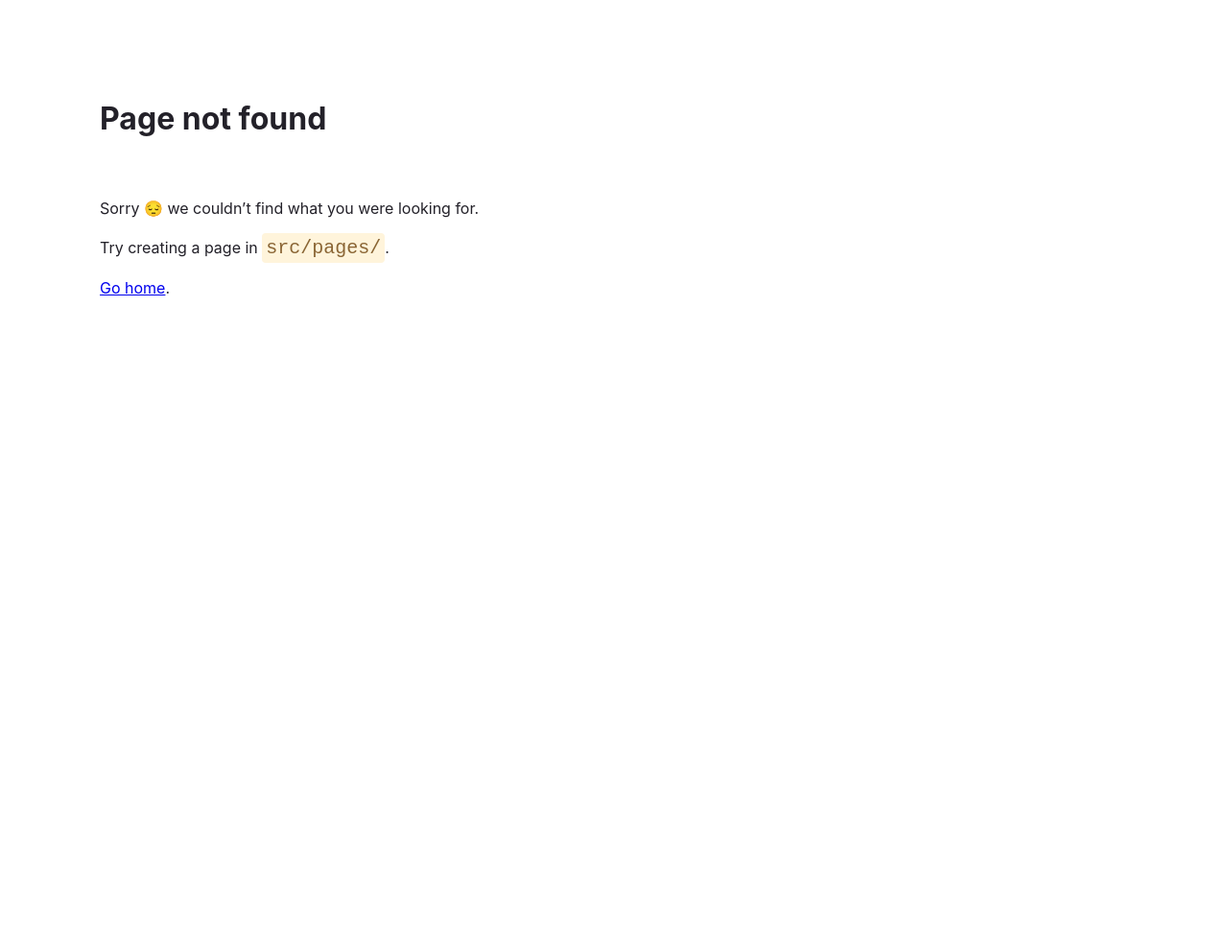
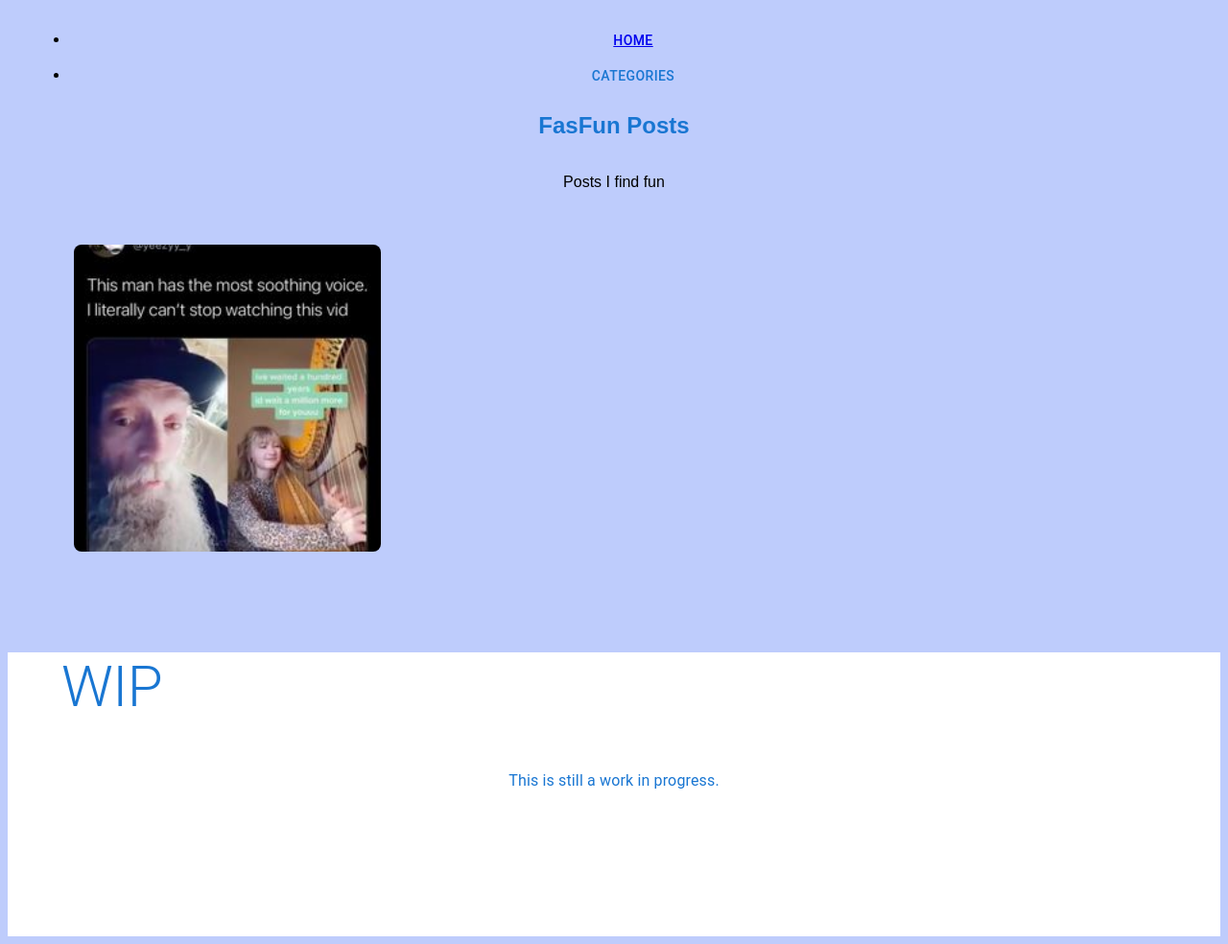
Before and after one commit to bizbunny/my-instagram-saves, a Gatsby site: page /categories/FunPosts in a window 1280 px wide. Before the commit this address had no page. Shown: the whole page at 96% size. Before the commit the page ends 800 px from the top, so only its background shows below. Built offline with nearby package versions, Linux system fonts and the light colour scheme; Gatsby itself is replaced by a stand-in of ours.

Commit message:
new bookmarks

```diff
--- a/src/components/footer/footer.css
+++ b/src/components/footer/footer.css
@@ -2,7 +2,7 @@
     overflow-x: hidden;
     display: block;
     color:#1976d2;
-    background: palegoldenrod;
+    background: white;
     margin-top: 100px;
 }
 .footer-container{
--- a/src/components/layout.js
+++ b/src/components/layout.js
@@ -27,7 +27,7 @@ import {
 import Footer from "../components/footer/footer";
 
 export default function Layout({ pageTitle, children }){
-  const categories = ['Cool Art', 'Fashion', 'Franchises •', 'Marvel •', 'To Read', 'To Visit'];
+  const categories = ['Cool Art •', 'Fashion', 'Franchises •', 'Fun Posts','Marvel •', 'To Read', 'To Visit'];
   const [state, setState] = React.useState({
     right: false,
   });
@@ -59,13 +59,16 @@ export default function Layout({ pageTitle, children }){
         <Link to="/categories/franchises" className={navLinkText}><ListItemText primary={categories[2]} /></Link>
         </ListItem>
         <ListItem button key={categories[3]}>
-        <Link to="/categories/marvel" className={navLinkText}><ListItemText primary={categories[3]} /></Link>
+        <Link to="/categories/FunPosts" className={navLinkText}><ListItemText primary={categories[3]} /></Link>
         </ListItem>
         <ListItem button key={categories[4]}>
-        <Link to="/categories/ToRead" className={navLinkText}><ListItemText primary={categories[4]} /></Link>
+        <Link to="/categories/marvel" className={navLinkText}><ListItemText primary={categories[4]} /></Link>
         </ListItem>
         <ListItem button key={categories[5]}>
-        <Link to="/categories/PlacesToVisit" className={navLinkText}><ListItemText primary={categories[5]} /></Link>
+        <Link to="/categories/ToRead" className={navLinkText}><ListItemText primary={categories[5]} /></Link>
+        </ListItem>
+        <ListItem button key={categories[6]}>
+        <Link to="/categories/PlacesToVisit" className={navLinkText}><ListItemText primary={categories[6]} /></Link>
         </ListItem>
       </List>
       {/* <List>
--- /dev/null
+++ b/src/pages/categories/FunPosts.js
@@ -0,0 +1,32 @@
+import * as React from "react";
+import "../../components/styles.css";
+import Layout from '../../components/layout';
+import { Link } from 'gatsby';
+import {
+    Container,
+    Grid
+} from "@mui/material";
+
+import tiktok from '../../images/tiktokSinging.jpg';
+
+// markup
+export default function FunPostsPage(){
+  return (
+    <Layout pageTitle="FasFun Posts">
+        <section className="section header">
+            <Container maxWidth="xl">
+                <Grid container spacing={5}>
+                    <Grid item xl={12} lg={12} md={12} sm={12}>
+                        <p>Posts I find fun</p>
+                    </Grid>
+                    <Grid item xl={3} lg={4} md={6} sm={12}>
+                        <Link to="https://www.instagram.com/p/CImPGImlcCM/">
+                            <img src={tiktok} alt="Tik Tok"/>
+                        </Link>
+                    </Grid>
+                </Grid>
+            </Container>
+        </section>
+    </Layout>
+  );
+}
```
Also changed, not shown: src/pages/categories/CoolArt.js (+11 -1 lines), src/pages/categories/KevinWadaArt.js (added, +30 -0 lines), src/pages/categories/Nightcrawler.js (+10 -0 lines), src/images/tiktokSinging.jpg (added).
